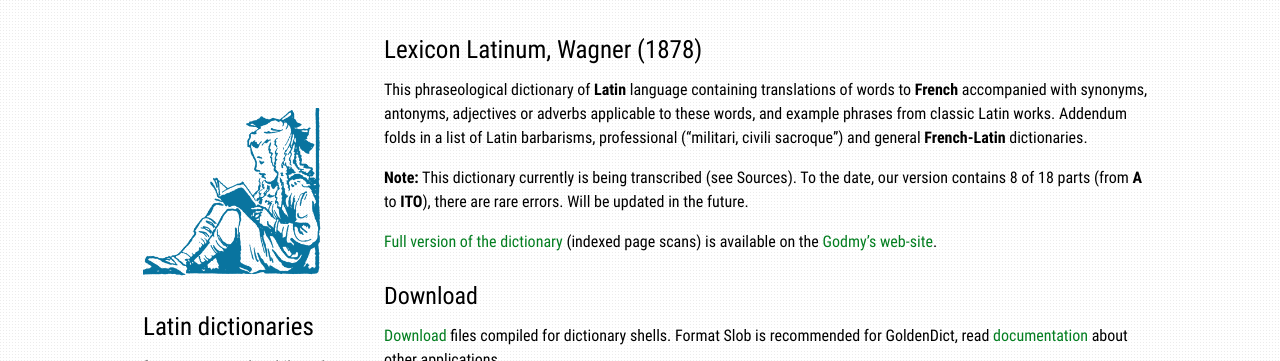
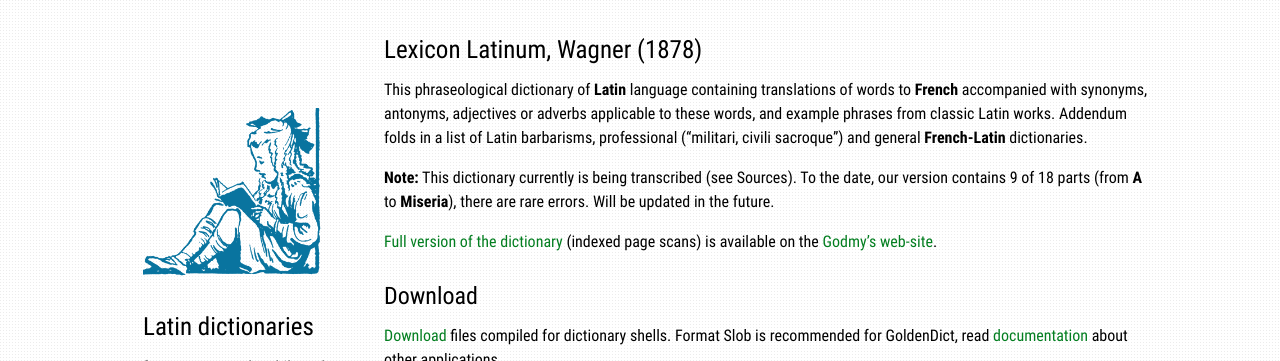
Before and after one commit to latin-dict/latin-dict.github.io, a Jekyll site: the page built from _dictionaries/Wagner1878.md, in a window 1280 px wide. Shown: the top 361 px of the page. Built offline with Jekyll 4.4.1, drawn with Linux system fonts in a browser that asks for light colours.

Commit message:
Wagner1878 v2.1

```diff
--- a/_dictionaries/Wagner1878.md
+++ b/_dictionaries/Wagner1878.md
@@ -4,14 +4,14 @@
 year: 1878
 tags: [Latin, French]
 nickname: Wagner1878
-comment: draft
+comment: incomplete
 categories: [synonyms]
 ---
 # {{ page.title }}, {{ page.author }} ({{ page.year }})
 
 This phraseological dictionary of **Latin** language containing translations of words to **French** accompanied with synonyms, antonyms, adjectives or adverbs applicable to these words, and example phrases from classic Latin works. Addendum folds in a list of Latin barbarisms, professional ("militari, civili sacroque") and general **French-Latin** dictionaries.
 
-**Note:** This dictionary currently is being transcribed (see Sources). To the date, our version contains 8 of 18 parts (from **A** to **ITO**), there are rare errors. Will be updated in the future.
+**Note:** This dictionary currently is being transcribed (see Sources). To the date, our version contains 9 of 18 parts (from **A** to **Miseria**), there are rare errors. Will be updated in the future.
 
 [Full version of the dictionary][11] (indexed page scans) is available on the [Godmy's web-site][12].
 
```
Also changed, not shown: _online/Whitaker.md (+5 -0 lines), _posts/2020-11-30-Wagner1878.md (+1 -1 lines), _posts/2020-12-06-Wagner1878.md (added, +15 -0 lines).
